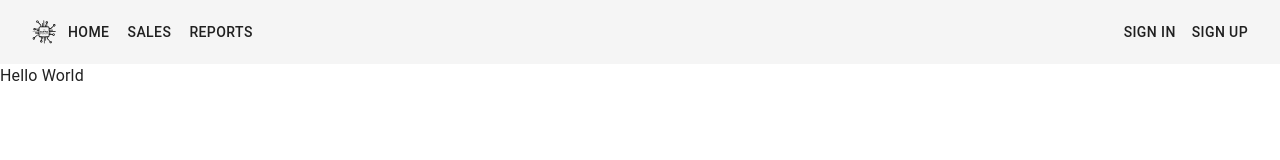
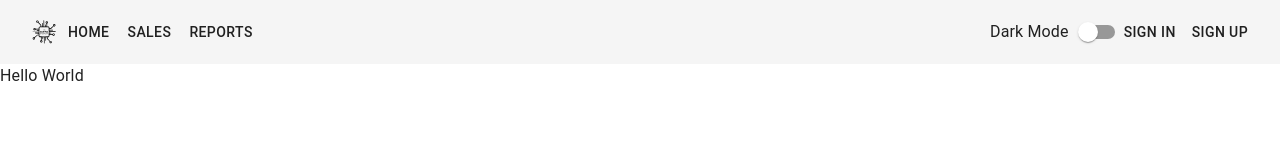
Before and after one commit to mys1erious/games-sales, a React (Create React App) app in the folder frontend/: page / in a window 1280 px wide. Shown: the top 160 px of the page. Built offline with nearby package versions, Linux system fonts and the light colour scheme.

Commit message:
feat: dark mode

```diff
--- a/frontend/src/App.js
+++ b/frontend/src/App.js
@@ -1,21 +1,32 @@
-import React from 'react';
+import React, {useState} from 'react';
 import { BrowserRouter as Router, Routes, Route } from "react-router-dom";
 
 import Home from "./pages/Home";
 import Header from "./features/core/components/Header";
+import {createTheme, CssBaseline, ThemeProvider} from "@mui/material";
 
 
 
 function App() {
+    const darkTheme = createTheme({
+        palette: {mode: "dark"}
+    });
+    const lightTheme = createTheme({
+        palette: {mode: "light"}
+    });
+
+    const [isDarkTheme, setIsDarkTheme] = useState(false);
 
     return (
         <Router>
-            <Header />
+        <ThemeProvider theme={isDarkTheme? darkTheme: lightTheme}>
+            <Header isDarkTheme={isDarkTheme} setIsDarkTheme={setIsDarkTheme}/>
             <div className="body-container">
                 <Routes>
                     <Route exact path="/" element={<Home />} />
                 </Routes>
             </div>
+        </ThemeProvider>
         </Router>
     );
 }
--- a/frontend/src/features/core/components/Header.js
+++ b/frontend/src/features/core/components/Header.js
@@ -15,7 +15,11 @@ import {
 import { BaseButton as Button } from "./BaseButton";
 
 
-const Header = () => {
+const Header = ({isDarkTheme, setIsDarkTheme}) => {
+
+    const changeTheme = () => {
+        setIsDarkTheme(currTheme => !currTheme);
+    };
 
     return (
         <React.Fragment>
@@ -30,6 +34,9 @@ const Header = () => {
                         <Button to={"#"} text={"Reports"} />
                     </Typography>
                     <Typography variant={"h6"} color={"inherit"}>
+                        <FormControlLabel
+                            control={ <Switch checked={isDarkTheme} onChange={changeTheme} /> }
+                            label={"Dark Mode"} labelPlacement={"start"}/>
                         {
                             localStorage.getItem('access_token') !== null
                                 ?
```
